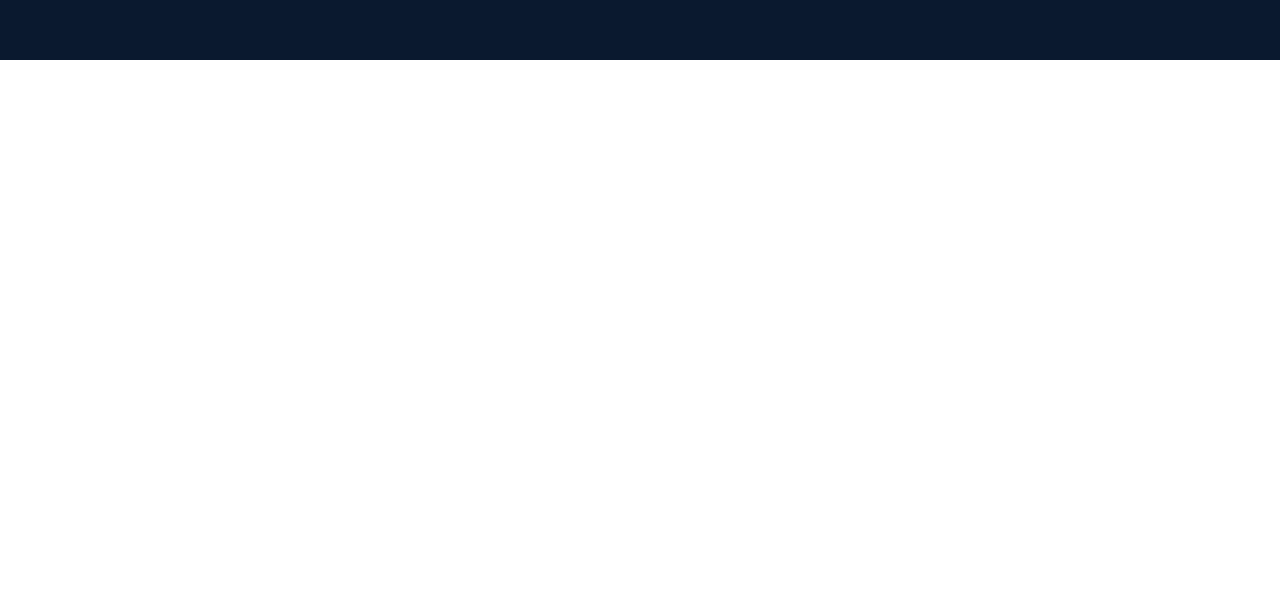
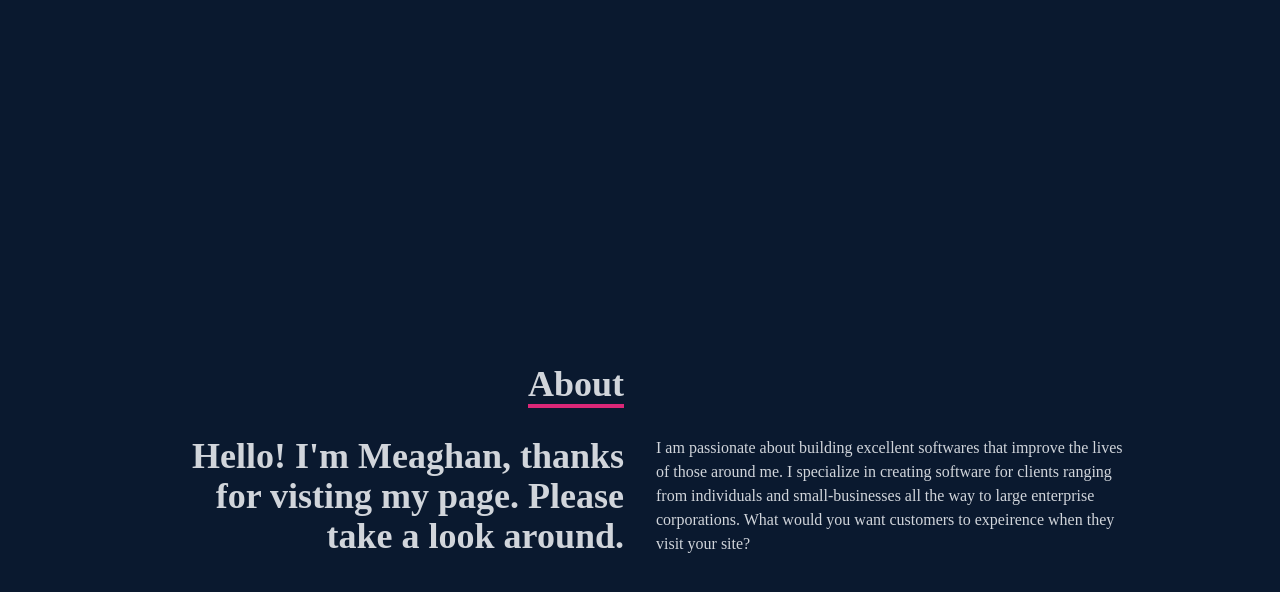
Before and after one commit to Mkish1220/MeaghansPortfolio, a React (Create React App) app: page / in a window 1280 px wide. Shown: the part 740-1332 px from the top of the page. Before the commit the page ends 800 px from the top, so only its background shows below. Built offline with nearby package versions, Linux system fonts and the light colour scheme.

Commit message:
added about me section with promising intro

```diff
--- a/src/App.js
+++ b/src/App.js
@@ -1,5 +1,5 @@
 
-// import About from "./components/About";
+import About from "./components/About";
 // import Contact from "./components/Contact";
 import Home from "./components/Home";
 import Navbar from "./components/Navbar";
@@ -12,7 +12,7 @@
     <div>
       <Navbar />
       <Home />
-      {/* <About /> */}
+      <About />
       {/* <Skills /> */}
       {/* <Work /> */}
       {/* <Contact /> */}
--- /dev/null
+++ b/src/components/About.jsx
@@ -0,0 +1,32 @@
+import React from 'react';
+
+const About = () => {
+  return (
+    <div name='about' className='w-full h-screen bg-[#0a192f] text-gray-300'>
+      <div className='flex flex-col justify-center items-center w-full h-full'>
+        <div className='max-w-[1000px] w-full grid grid-cols-2 gap-8'>
+          <div className='sm:text-right pb-8 pl-4'>
+            <p className='text-4xl font-bold inline border-b-4 border-pink-600'>
+              About
+            </p>
+          </div>
+          <div></div>
+          </div>
+          <div className='max-w-[1000px] w-full grid sm:grid-cols-2 gap-8 px-4'>
+            <div className='sm:text-right text-4xl font-bold'>
+              <p>Hello! I'm Meaghan, thanks for visting my page. Please take a look around.</p>
+            </div>
+            <div>
+              <p>I am passionate about building excellent softwares that improve
+              the lives of those around me. I specialize in creating software
+              for clients ranging from individuals and small-businesses all the
+              way to large enterprise corporations. What would you want customers
+              to expeirence when they visit your site?</p>
+            </div>
+          </div>
+      </div>
+    </div>
+  );
+};
+
+export default About;
```
